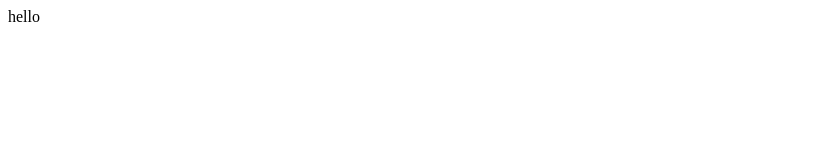
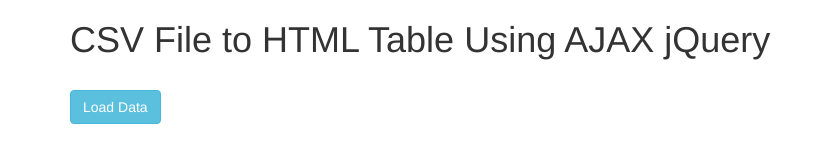
Before and after one commit to Harshita2996/VQA, a plain HTML site: page index.html in a window 1280 px wide. Shown: the whole page, without its empty margins (0-825 px from the left). Drawn offline with nearby package versions, Linux system fonts and the light colour scheme.

Commit message:
Update index.html

```diff
--- a/index.html
+++ b/index.html
@@ -1,8 +1,24 @@
-
 
 <!DOCTYPE html>
 <html>
+ <head>
+  <title>CSV File to HTML Table Using AJAX jQuery</title>
+  <script src="https://ajax.googleapis.com/ajax/libs/jquery/3.1.0/jquery.min.js"></script>
+  <link rel="stylesheet" href="https://maxcdn.bootstrapcdn.com/bootstrap/3.3.6/css/bootstrap.min.css" />
+  <script src="https://maxcdn.bootstrapcdn.com/bootstrap/3.3.7/js/bootstrap.min.js"></script>
+ </head>
  <body>
-  hello
+  <div class="container">
+   <div class="table-responsive">
+    <h1>CSV File to HTML Table Using AJAX jQuery</h1>
+    <br />
+    <div>
+     <button type="button" name="load_data" id="load_data" class="btn btn-info">Load Data</button>
+    </div>
+    <br />
+    <div id="employee_table">
+    </div>
+   </div>
+  </div>
  </body>
 </html>
```
